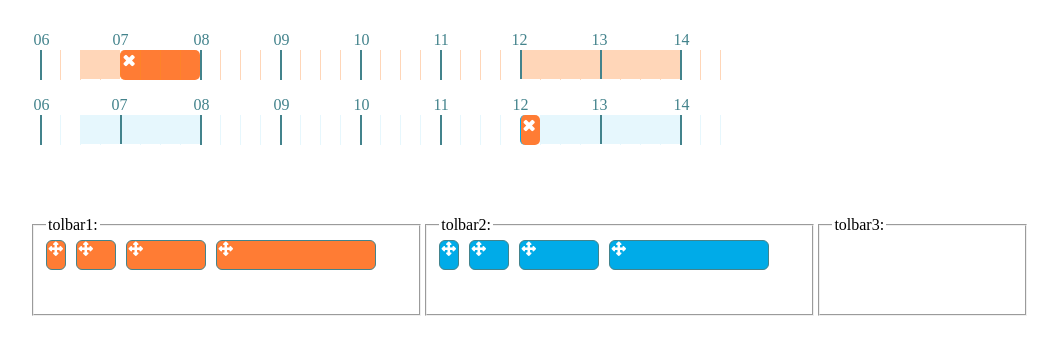
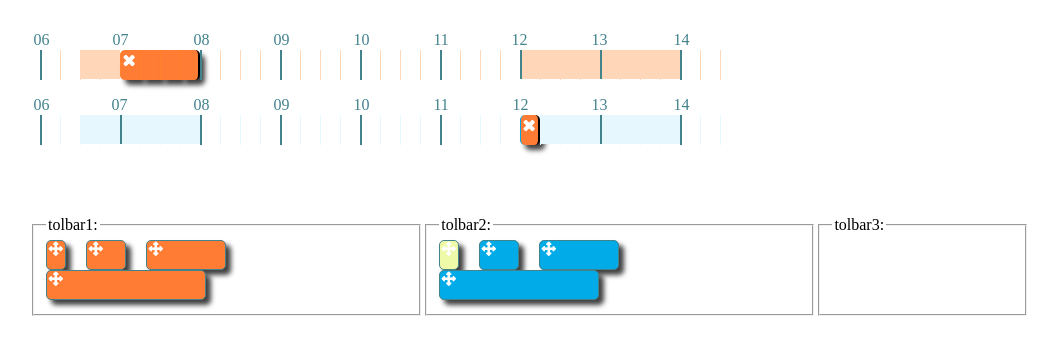
Before and after one commit to araczkowski/DragAndDropBlocks, a website: page app/index.html in a window 1280 px wide. Shown: the whole page, without its empty margins (8-1066 px from the left). Drawn offline with nearby package versions, Linux system fonts and the light colour scheme; files that its build step writes are made by us from their sources.

Commit message:
IE8 improvements

```diff
--- a/app/index.html
+++ b/app/index.html
@@ -18,31 +18,28 @@
     <link rel="stylesheet" href="styles/main.css">
     <!-- endbuild -->
     <style>
-        div#dadb1 div.DadbStepContent{
+        div#dadb1 div.DadbStepContent {
             background: #ffd6b8;
         }
-         div#dadb1 .DadbStepHalfHour{
+        div#dadb1 .DadbStepHalfHour {
             border-left: 1px solid #ffd6b8;
         }
-         div#dadb1 .DadbStepQuarter{
+        div#dadb1 .DadbStepQuarter {
             border-left: 1px solid #ffd6b8;
         }
-
-        div#dadb1 .DadbPlannedBlockBody{
+        div#dadb1 .DadbPlannedBlockBody {
             border-left: 1px solid #ff8229;
         }
-
-        div#dadb3 div.DadbStepContent{
+        div#dadb3 div.DadbStepContent {
             background: #e6f7fd;
         }
-         div#dadb3 .DadbStepHalfHour{
+        div#dadb3 .DadbStepHalfHour {
             border-left: 1px solid #e6f7fd;
         }
-         div#dadb3 .DadbStepQuarter{
+        div#dadb3 .DadbStepQuarter {
             border-left: 1px solid #e6f7fd;
         }
-
-        div#dadb3 .DadbPlannedBlockBody{
+        div#dadb3 .DadbPlannedBlockBody {
             border-left: 1px solid #00abe8;
         }
     </style>
@@ -96,7 +93,7 @@
             'value': 15,
             'blockId': 1,
             'attributes': [{
-                'COL_Toolbar': '#00abe8'
+                'COL_Toolbar': '#00-abe8'
             }, {
                 'COL_Planned': '#ff7c34'
             }, {
@@ -174,10 +171,11 @@
             dadb1.addBlocks('[{"blockId":"123", "start":420, "value":60, "rangeId":"100", "backgroundColor":"#ff7c34"}]');
 
 
-            dadb3 = new Dadb('dadb3', '{"min":360,"max":1200,"step":15,"toolbarId":"tolbar2", "openBlocks":[[390,90,4],[720,120,5],[960,180,6]], "blocksToolbar":'+JSON.stringify(blocksToolbar)+'}');
+            dadb3 = new Dadb('dadb3', '{"min":360,"max":1200,"step":15,"toolbarId":"tolbar2", "openBlocks":[[390,90,4],[720,120,5],[960,180,6]], "blocksToolbar":' + JSON.stringify(blocksToolbar) + '}');
             dadb3.addBlocks('[{"blockId":"333", "start":720, "value":15,"rangeId":"210", "backgroundColor":"#ff7c34"}]');
         });
     </script>
+
 </body>
 
 </html>
--- a/app/scripts/main.js
+++ b/app/scripts/main.js
@@ -149,9 +149,7 @@
                     contentClass = 'DadbStepContentQuarter';
                     stepClass = 'DadbStepQuarter';
                 }
-                console.log(i);
                 if (i === 0) {
-                    console.log('zero');
                     contentClass = contentClass + ' DadbStepContentStart';
                     stepClass = stepClass + ' DadbStepStart';
                 }
--- a/app/styles/main.css
+++ b/app/styles/main.css
@@ -20,7 +20,11 @@ span.DadbCloser i.DadbHandle {
     right: 4px;
     color: white;
 }
-.DadbStepFullHour,.DadbStepHalfHour,.DadbStepQuarter,.DadbStepStart,.DadbStepEnd {
+.DadbStepFullHour,
+.DadbStepHalfHour,
+.DadbStepQuarter,
+.DadbStepStart,
+.DadbStepEnd {
     float: left;
     height: 30px;
     -webkit-box-sizing: border-box;
@@ -28,31 +32,31 @@ span.DadbCloser i.DadbHandle {
     box-sizing: border-box;
     position: relative;
 }
-
-div.DadbStepEnd{
+div.DadbStepEnd {
     border-right: 2px solid #43838c;
 }
-div.DadbStepStart{
+div.DadbStepStart {
     border-left: 2px solid #43838c;
 }
-
-.DadbStepFullHour{
+.DadbStepFullHour {
     border-left: 2px solid #43838c;
 }
-
 .DadbStepContent {
-    height: 100%;
-    height: 0;
+    height: 0px;
+}
+.DadbPlannedBlockStart {
+    border-top-left-radius: 5px;
+    border-bottom-left-radius: 5px;
+}
+.DadbPlannedBlockEnd {
+    border-top-right-radius: 5px;
+    border-bottom-right-radius: 5px;
+    border-right: 2px solid black;
+}
+div.DadbPlannedBlockBody  {
+    box-shadow: 5px 5px 5px 0px rgba(0, 0, 0, 0.75);
 }
 
-.DadbPlannedBlockStart{
- border-top-left-radius: 5px;
- border-bottom-left-radius: 5px;
-}
-.DadbPlannedBlockEnd{
- border-top-right-radius: 5px;
- border-bottom-right-radius: 5px;
-}
 .DadbTick {
     border: 1px solid transparent;
     position: absolute;
@@ -69,7 +73,7 @@ div.DadbSource {
     height: 30px;
 }
 div.DadbTemplate {
-    margin-right: 10px;
+    margin-right: 20px;
     float: left;
 }
 div.DadbDraggableBlock {
@@ -82,10 +86,9 @@ div.DadbDraggableBlock {
     -moz-box-sizing: border-box;
     box-sizing: border-box;
     z-index: 999;
-    border-radius: 6px;
+    border-radius: 5px;
+    box-shadow: 5px 5px 5px 0px rgba(0, 0, 0, 0.75);
 }
-
-
 .DadbEmpty {
     border: 0px;
 }
```
Lines whose indentation alone changed are shown as unchanged.
